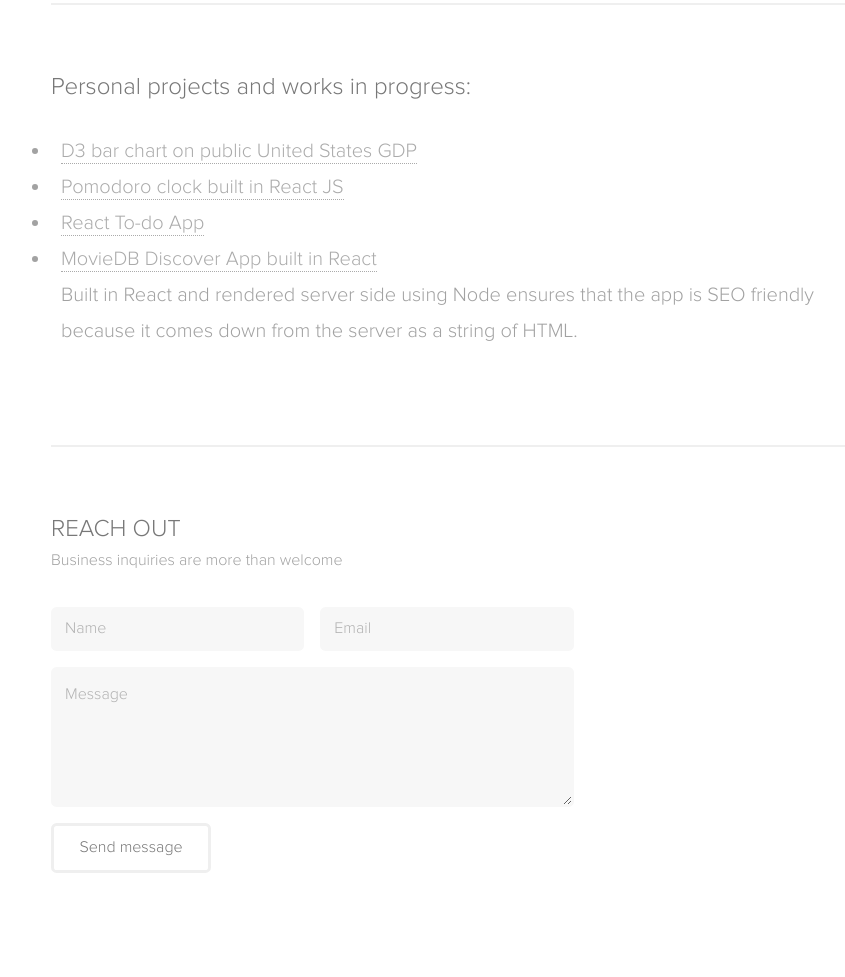
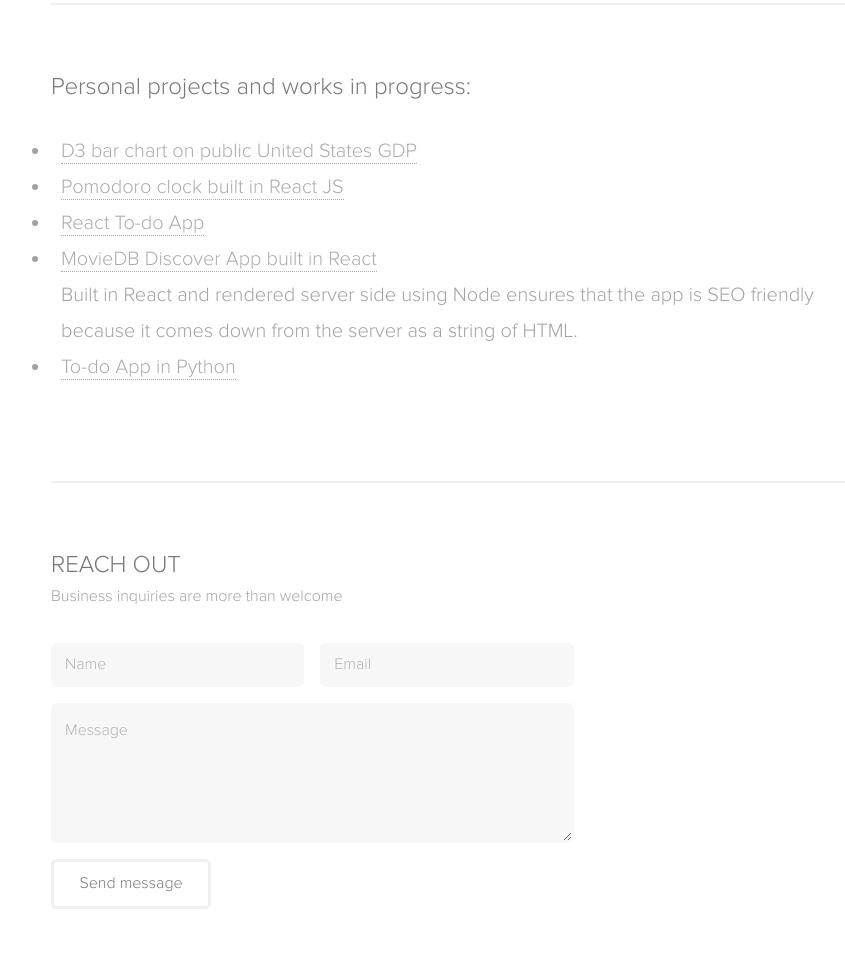
Before and after one commit to ebenryanmallory/static-portfolio, a website built with webpack: page about.html in a window 1280 px wide. Shown: the part 1145-2122 px from the top of the page, without its empty margins (381-1226 px from the left). Built offline with nearby package versions, Linux system fonts and the light colour scheme; files whose address does not match are found by name.

Commit message:
added python to-do

```diff
--- a/about.html
+++ b/about.html
@@ -511,6 +511,8 @@ function showSlides(n) {
             <br />
             Built in React and rendered server side using Node ensures that the app is SEO friendly because it comes down from the server as a string of HTML.
             </li>
+            <li><a href="https://obscure-headland-53199.herokuapp.com/" target="_blank">To-do App in Python</a></li>
+
 
         </ul>
     </div>
```
